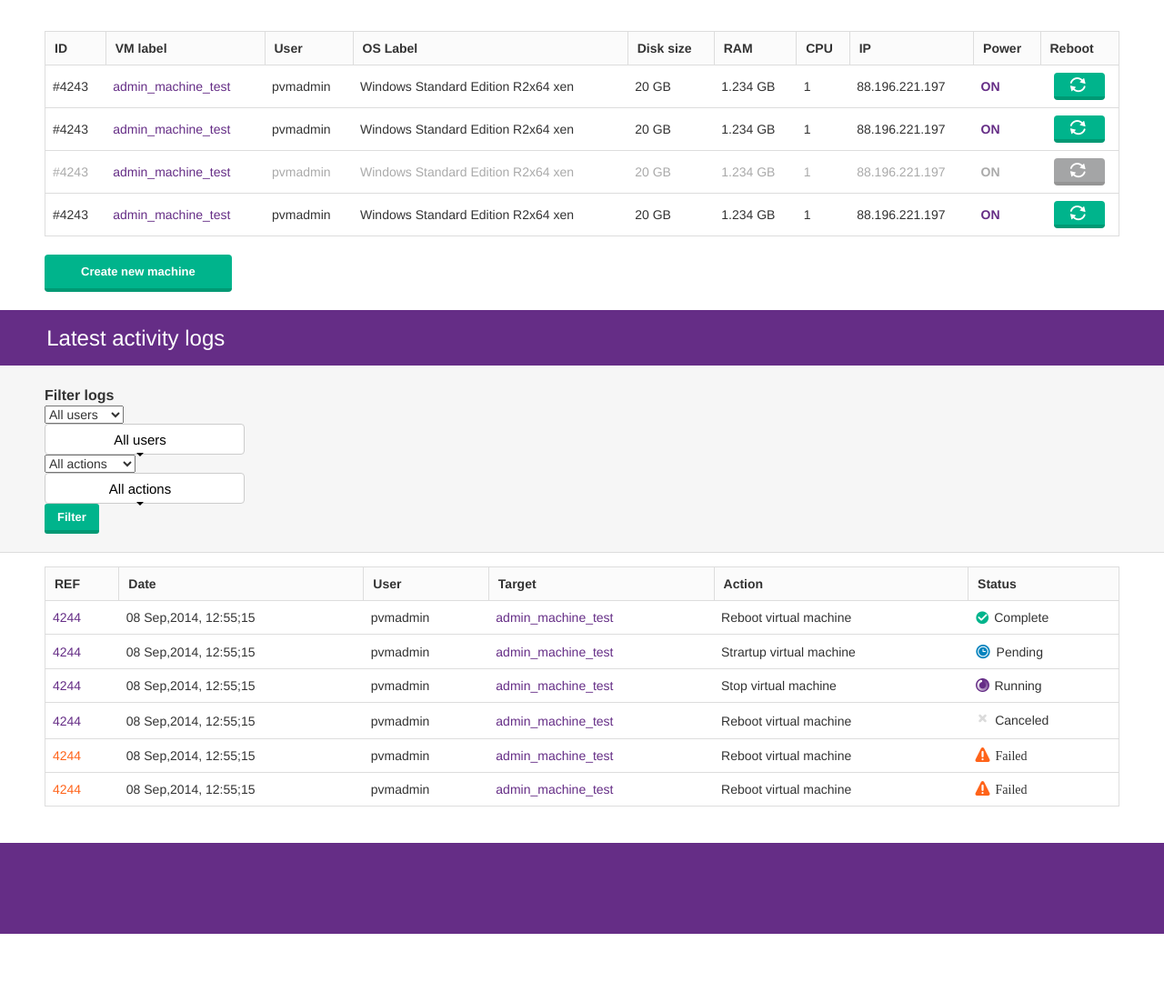
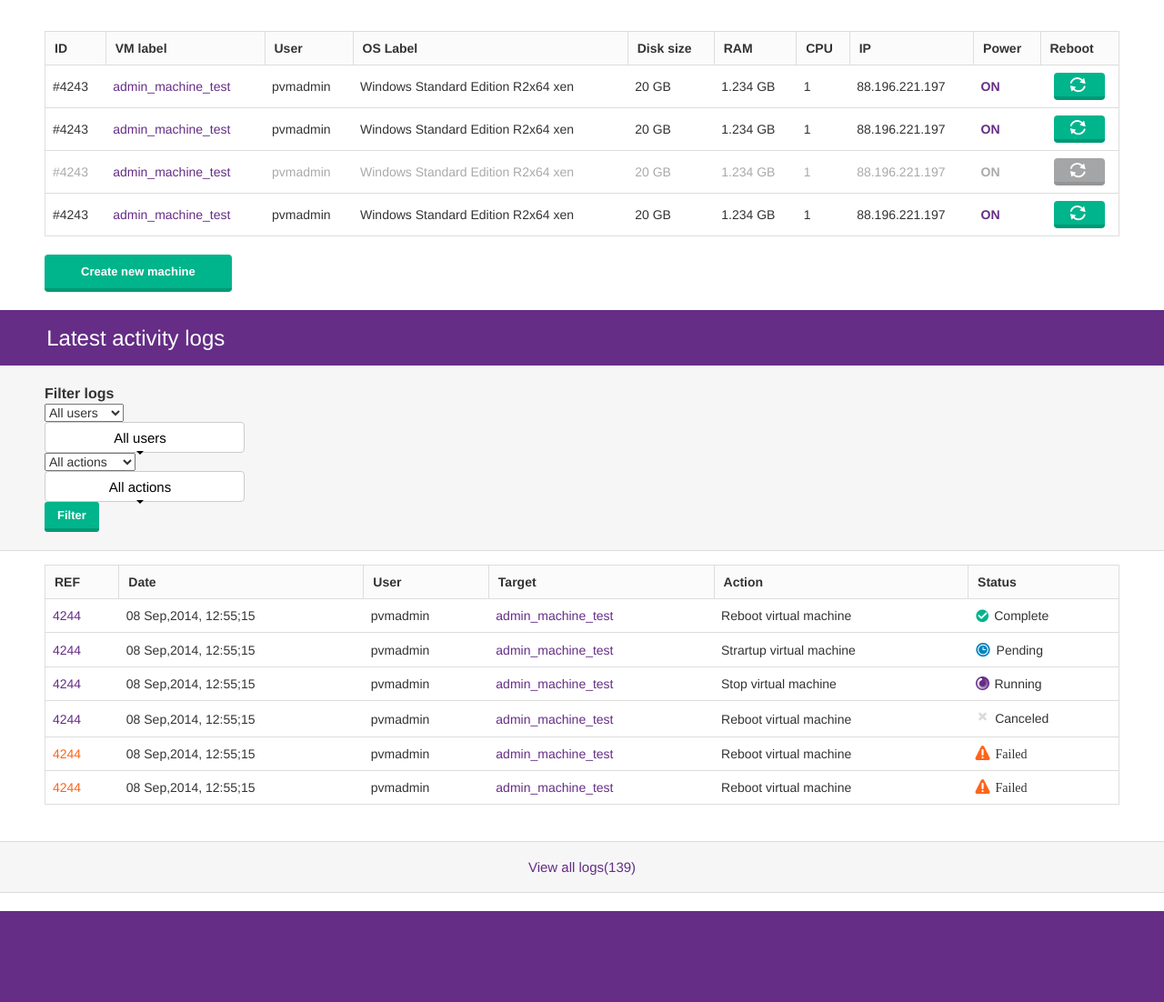
Before and after one commit to rdobrynin/front, a PHP site: page / in a window 1280 px wide. Shown: the part 774-1876 px from the top of the page at 91% size. Before the commit the page ends 1801 px from the top, so only its background shows below. Run offline with PHP 8.4, Linux system fonts and the light colour scheme; style sheets or scripts are compiled from the project's sources; some libraries are stand-ins or nearby versions.

Commit message:
fixed lesss

```diff
--- a/index.php
+++ b/index.php
@@ -335,4 +335,7 @@
         </table>
     </div>
     </div>
+<div class="wrapper">
+    <span class="view-all"><a href="#">View all logs(139)</a></span>
+</div>
 <?php include('templates/footer.php'); ?>
--- a/less/content.less
+++ b/less/content.less
@@ -128,6 +128,7 @@ button,button.btn.dropdown-toggle.selectpicker.btn-select {
   position: relative;
   float: left;
   width: 100%;
+  padding-top: 20px;
   padding-bottom: 20px;
 }
 
@@ -182,8 +183,6 @@ color:@brand-primary;
 form {
   label, &.label {
     font-weight: bold;
-    display: block;
-    margin: 22px 0 10px;
     line-height: 1.4;
   }
   input[type='text'],  input[type='password']  {
@@ -438,6 +437,7 @@ form {
     background-image: url('../img/caret.png');
     background-size: 12px 7px;
     background-repeat: no-repeat;
+    right: 13px !important;
   }
   @media
   only screen and (-webkit-min-device-pixel-ratio: 2),
@@ -477,7 +477,7 @@ form {
   &:hover {
     text-decoration: none;
     cursor: pointer;
-    background-color: @brand-select;
+    background-color:@brand-select;
   }
   span {
     -webkit-border-radius: 4px;
```
